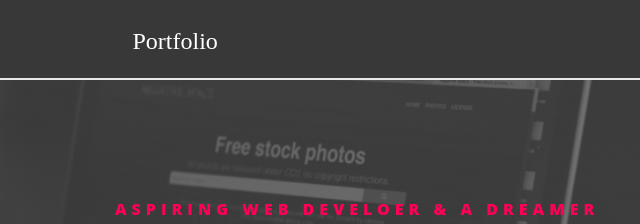
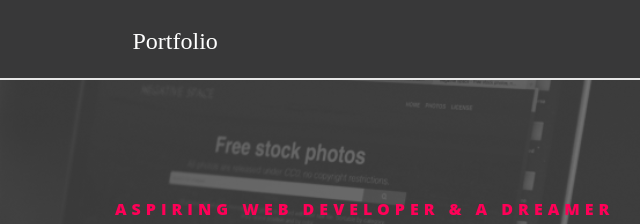
Before and after one commit to sanketdonekar/portfolio, a website: page index.html in a window 1280 px wide. Shown: the top 224 px of the page, 0-640 px from the left. Drawn offline with nearby package versions, Linux system fonts and the light colour scheme.

Commit message:
Final Portfolio

```diff
--- a/index.html
+++ b/index.html
@@ -41,7 +41,7 @@
             <div class="row  col-sm align-items-center">
                 <div class="col-sm">
                     <h3 class="work">
-                        ASPIRING WEB DEVELOER & A DREAMER
+                        ASPIRING WEB DEVELOPER & A DREAMER
                     </h3>
                     <h2 class="intro">
                         Hi, I am
```
